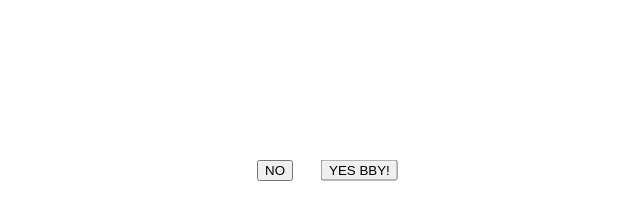
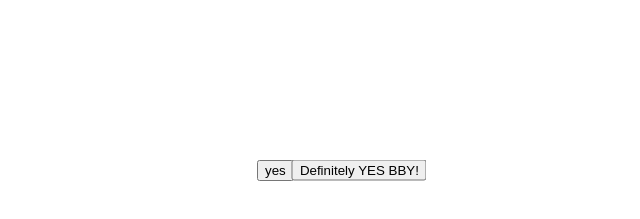
Before and after one commit to dewanshukaushik/my-presonal, a plain HTML site: page 1/index.html in a window 1280 px wide. Shown: the part 351-570 px from the top of the page, without its empty margins (319-959 px from the left). Drawn offline with Linux system fonts and the light colour scheme.

Commit message:
Update index.html

```diff
--- a/1/index.html
+++ b/1/index.html
@@ -7,7 +7,7 @@
     <title>You n Me</title>
     <link rel="stylesheet" href="partner.css">
 
-    <button tabindex="-1" id="bocchi2">NO</button>
+    <button tabindex="-1" id="bocchi2">yes</button>
     <script>
         const button2 = document.getElementById('bocchi2');
         let left = 40;
@@ -43,7 +43,7 @@
 
 
 
-    <button id="bocchi1" onclick="openModal()">YES BBY!</button>
+    <button id="bocchi1" onclick="openModal()"> Definitely YES BBY!</button>
 
 
     <dialog id="dialog">
```
